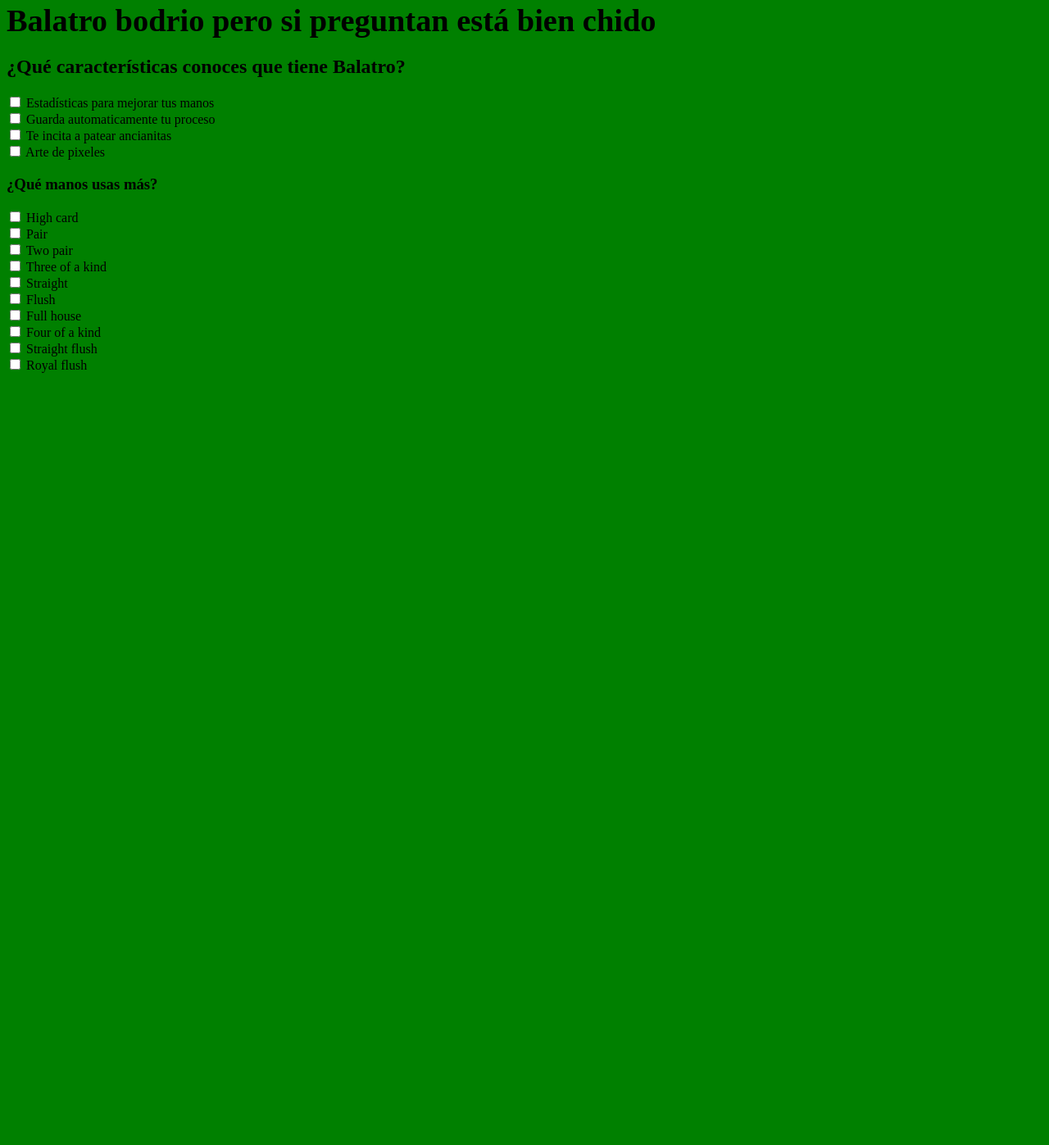
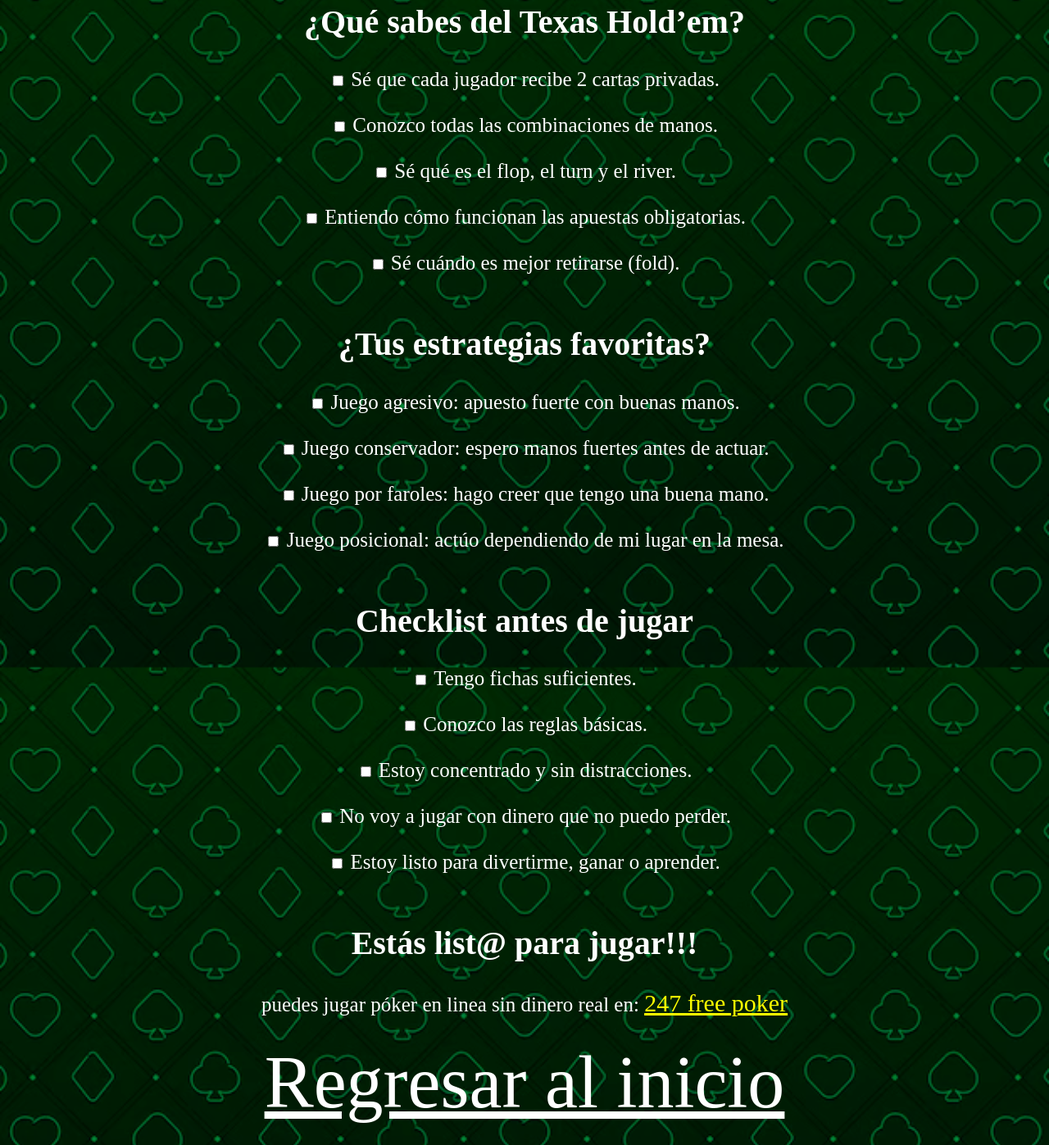
Before and after one commit to E-PXL/Actividadintegradora, a plain HTML site: page second/index.html in a window 1280 px wide. Shown: the part 5-1402 px from the top of the page at 82% size. Before the commit the page ends 800 px from the top, so only its background shows below. Drawn offline with Linux system fonts and the light colour scheme.

Commit message:
Add files via upload

```diff
--- a/second/index.html
+++ b/second/index.html
@@ -1,27 +1,60 @@
 <html>
-	<head><title>Poker</title></head>
+	<head><title>Poker</title>
+
+<style>
+		body{
+			background-image: url("bg.png") ;
+			background-repeat: no-repeat;
+			background-size: cover;
+			background-attachment: fixed;
+	}
+	</style></head>
 	<body>
-	<body bgcolor=green>
-		<h1><big>Balatro bodrio pero si preguntan está bien chido</big></h1>
-	<h2>¿Qué características conoces que tiene Balatro?</h2>
-	<input type=checkbox> Estadísticas para mejorar tus manos <br>
-	<input type=checkbox> Guarda automaticamente tu proceso <br>
-	<input type=checkbox> Te incita a patear ancianitas <br>
-	<input type=checkbox> Arte de pixeles <br>
+	<font color=white>
 
-	<h3>¿Qué manos usas más?</h3>
-	<input type=checkbox> High card	<br>
-	<input type=checkbox> Pair <br>
-	<input type=checkbox> Two pair <br>
-	<input type=checkbox> Three of a kind <br>
-	<input type=checkbox> Straight <br>
-	<input type=checkbox> Flush <br>
-	<input type=checkbox> Full house <br>
-	<input type=checkbox> Four of a kind <br>
-	<input type=checkbox> Straight flush <br>
-	<input type=checkbox> Royal flush <br>
+<h2 align="center" style="font-size: 40px;">¿Qué sabes del Texas Hold’em?</h2>
+<form align="center" style="font-size: 25px;">
+  <label><input type="checkbox"> Sé que cada jugador recibe 2 cartas privadas.</label><br><br>
+  <label><input type="checkbox"> Conozco todas las combinaciones de manos.</label><br><br>
+  <label><input type="checkbox"> Sé qué es el flop, el turn y el river.</label><br><br>
+  <label><input type="checkbox"> Entiendo cómo funcionan las apuestas obligatorias.</label><br><br>
+  <label><input type="checkbox"> Sé cuándo es mejor retirarse (fold).</label><br><br>
+</form>
 
+<h2 align="center" style="font-size: 40px;">¿Tus estrategias favoritas?</h2>
+<form align="center" style="font-size: 25px;">
+  <label><input type="checkbox"> Juego agresivo: apuesto fuerte con buenas manos.</label><br><br>
+  <label><input type="checkbox"> Juego conservador: espero manos fuertes antes de actuar.</label><br><br>
+  <label><input type="checkbox"> Juego por faroles: hago creer que tengo una buena mano.</label><br><br>
+  <label><input type="checkbox"> Juego posicional: actúo dependiendo de mi lugar en la mesa.</label><br><br>
+</form>
 
+<h2 align="center" style="font-size: 40px;">Checklist antes de jugar</h2>
+<form align="center" style="font-size: 25px;">
+  <label><input type="checkbox"> Tengo fichas suficientes.</label><br><br>
+  <label><input type="checkbox"> Conozco las reglas básicas.</label><br><br>
+  <label><input type="checkbox"> Estoy concentrado y sin distracciones.</label><br><br>
+  <label><input type="checkbox"> No voy a jugar con dinero que no puedo perder.</label><br><br>
+  <label><input type="checkbox"> Estoy listo para divertirme, ganar o aprender.</label><br><br>
+</form>
+
+<h2 align="center" style="font-size: 40px;"> Estás list@ para jugar!!! </h2>
+		<p align= center style="font-size: 25px;"> puedes jugar póker en linea sin dinero real en: <a href="https://www.247freepoker.com"
+   style="font-size: 30px; color: yellow;"
+   onmouseover="this.style.color='red'"
+   onmouseout="this.style.color='yellow'"
+   onmousedown="this.style.color='orange'"
+   onmouseup="this.style.color='red'">
+ 247 free poker </a> <br><br>
+
+	<a href=https://e-pxl.github.io/Actividadintegradora/
+   style="font-size: 90px; color: white;"
+   onmouseover="this.style.color='red'"
+   onmouseout="this.style.color='white'"
+   onmousedown="this.style.color='orange'"
+   onmouseup="this.style.color='red'">
+   Regresar al inicio
+</a>
 
 </body>
 </html>
```
